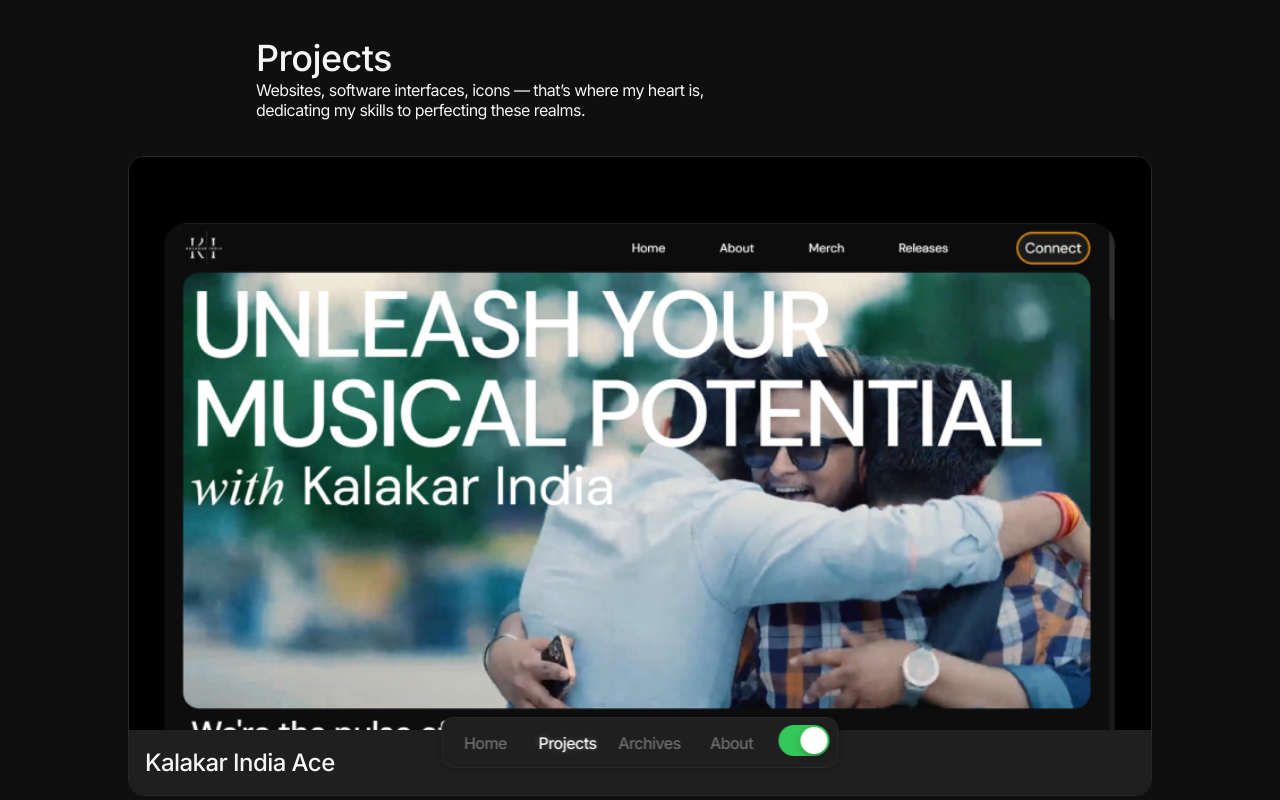
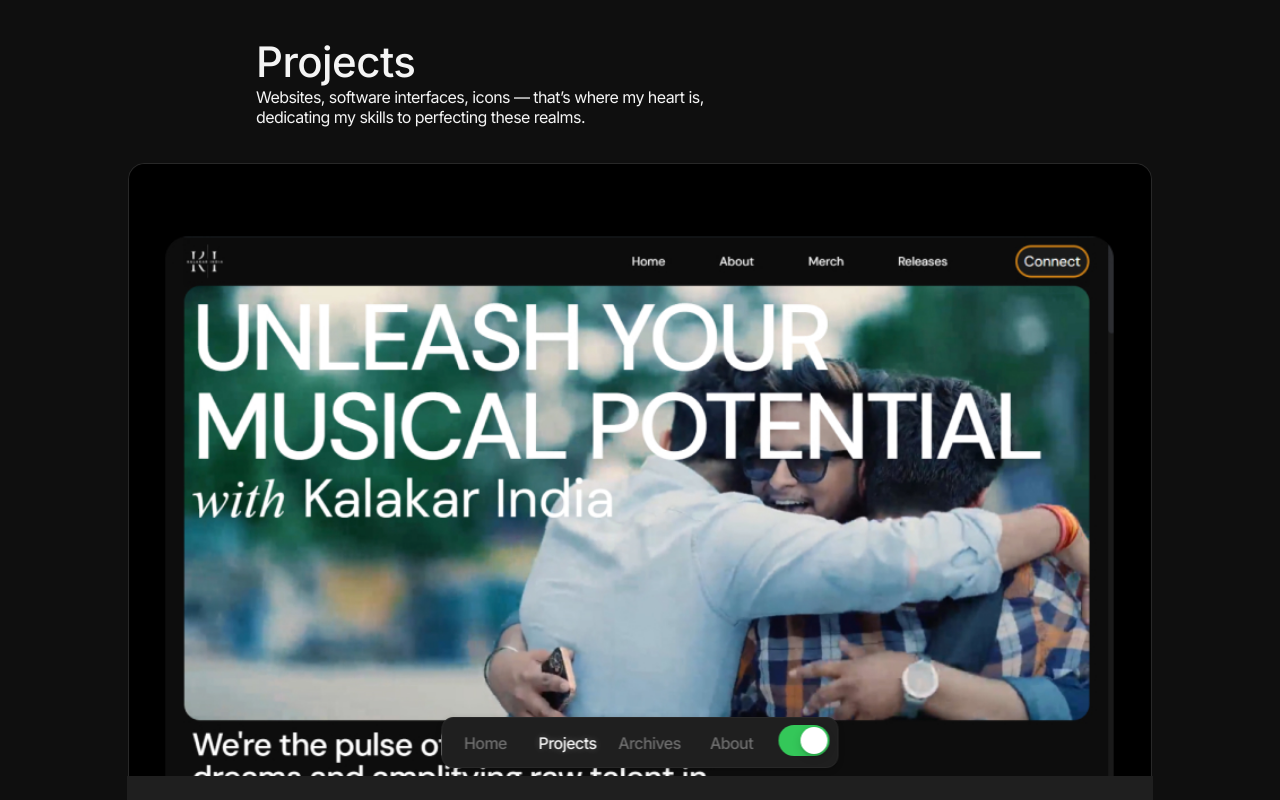
Before and after one commit to Shubham-yelekar/portfolio2024, a React (Vite) app: page /projects in a window 1280 px wide. Shown: the top 800 px of the page. Built offline with nearby package versions, Linux system fonts and the light colour scheme.

Commit message:
minor ui fixes

```diff
--- a/src/App.css
+++ b/src/App.css
@@ -7,7 +7,7 @@
 
 :root {
   --white : rgba(255,255,255,1);
-  --black: rgb(0,0,0);
+
   --border-gray: rgb(40, 40, 40);
   --gray:#161414;
   --light-gray:rgb(221, 221, 221) ;
@@ -21,6 +21,8 @@
   --all-dark:rgb(0, 0, 0);
   --border-gray:rgb(219, 219, 219);
   --text-color-05: rgb(15, 15, 15,0.5);
+  --black-white: rgb(255, 255, 255);
+  --black-white-0: rgba(255, 255, 255, 0);
 }
 
 [data-theme= 'dark']{
@@ -31,6 +33,9 @@
   --text-color-05: rgb(190, 190, 190,0.5);
   --all-dark:rgb(255, 255, 255);
   --border-gray:rgb(40, 40, 40);
+
+  --black-white: rgb(0,0,0);
+  --black-white-0: rgba(0, 0, 0, 0);
 }
 
 
@@ -40,6 +45,19 @@
   box-sizing: border-box;
   -webkit-font-smoothing: antialiased;
   -moz-osx-font-smoothing: grayscale;
+
+}
+
+body::-webkit-scrollbar {
+  width: 4px;
+}
+
+body::-webkit-scrollbar-track {
+  background-color: var(--bg-color);
+}
+
+body::-webkit-scrollbar-thumb {
+  background-color: var(--border-gray);
 
 }
 
@@ -59,7 +77,7 @@
 }
 
 h2 {
-  font-size: 36px;
+  font-size: 42px;
   line-height:normal;
   color: var(--text-color);
 }
@@ -241,10 +259,11 @@
   text-decoration: none;
   color: white;
   border-radius: 16px;
-  overflow: hidden;
+  /* overflow: hidden; */
+
   position: relative;
   width: 1024px;
-  height: 640px;
+  height: 680px;
   border: 1px solid var(--border-gray);
 }
 
@@ -252,23 +271,29 @@
   width: 100%;
   height: 100%;
   object-fit: cover;
-  transform: scale(1.02);
+  border-radius: 16px;
+  transform: scale(1.0);
   transition: all 300ms cubic-bezier(0.25, 1, 0.5, 1);
 }
 
-.project-card img:hover {
-  transform: scale(1);
-}
+
+/* background: linear-gradient(0deg, #000 0%, rgba(0, 0, 0, 0.40) 71.5%, rgba(0, 0, 0, 0.00) 100%); */
 
 .project-info {
-  padding:1.4rem 1.0rem;
+  padding: 1.4rem;
+  display: flex;
+  align-items: flex-end;
   background-color: var(--nav-color);
+  backdrop-filter:blur(2px);
   position: absolute;
   color: var(--text-color);
   font-size: 24px;
-  bottom: 0;
+  bottom: -2px;
+  left: -2px;
   z-index: 8;
-  width: 100%;
+  width: 100.4%;
+  height: 10%;
+  border-radius: 0 0 16px 16px;
 }
 
 .project-detail img {
@@ -375,14 +400,14 @@
     width: 90%;
   }
 
-  .project-card {
-    width: 100%;
-
-    height: 520px;
-  }
 
   .hero-wrapper h1 {
     font-size: 36px;
+  }
+
+  .project-card {
+    width: 100%;
+    height: 600px;
   }
 
 }
@@ -401,6 +426,11 @@
     width: 80%;
   }
 
+  .project-card {
+    width: 100%;
+    height: 420px;
+  }
+
   .social-links {
     flex-wrap: wrap;
   }
--- a/src/pages/Projects.jsx
+++ b/src/pages/Projects.jsx
@@ -4,7 +4,7 @@
 const projects = [
   { id: 1, name: 'Kalakar India Ace', description: 'Description of Project One', thumbnail: '/assets/projects/kalakar-india-ace/hero-image.jpg' },
   { id: 2, name: 'Apple Clone', description: 'Description of Project Two', thumbnail: '/assets/projects/apple-website-clone/apple-image.jpg' },
-  { id: 3, name: 'Project One', description: 'Description of Project One', thumbnail: '/assets/projects/project-1/thumb-1.jpg' },
+  { id: 3, name: 'Portfolio 1.0', description: 'Description of Project One', thumbnail: '/assets/projects/portfolio-1/thumb-1.jpg' },
 ]
 
 const Projects = () => {
@@ -16,13 +16,13 @@
       </div>
       <div className='projects-wrapper'>
       {projects.map((project) => (
-          <Link to={`/projects/${project.id}`} key={project.id} className='project-card'>
-            <div className='bg-gray-800'>
+          <Link to={`/projects/${project.id}`} key={project.id} className='project-card '>
+
                 <img src={project.thumbnail} alt={project.name} />
               <div className='project-info'>
                 <h3>{project.name}</h3>
               </div>
-            </div>
+
           </Link>
         ))}
       </div>
```
Also changed, not shown: public/assets/projects/portfolio-1/thumb-1.jpg (added).
